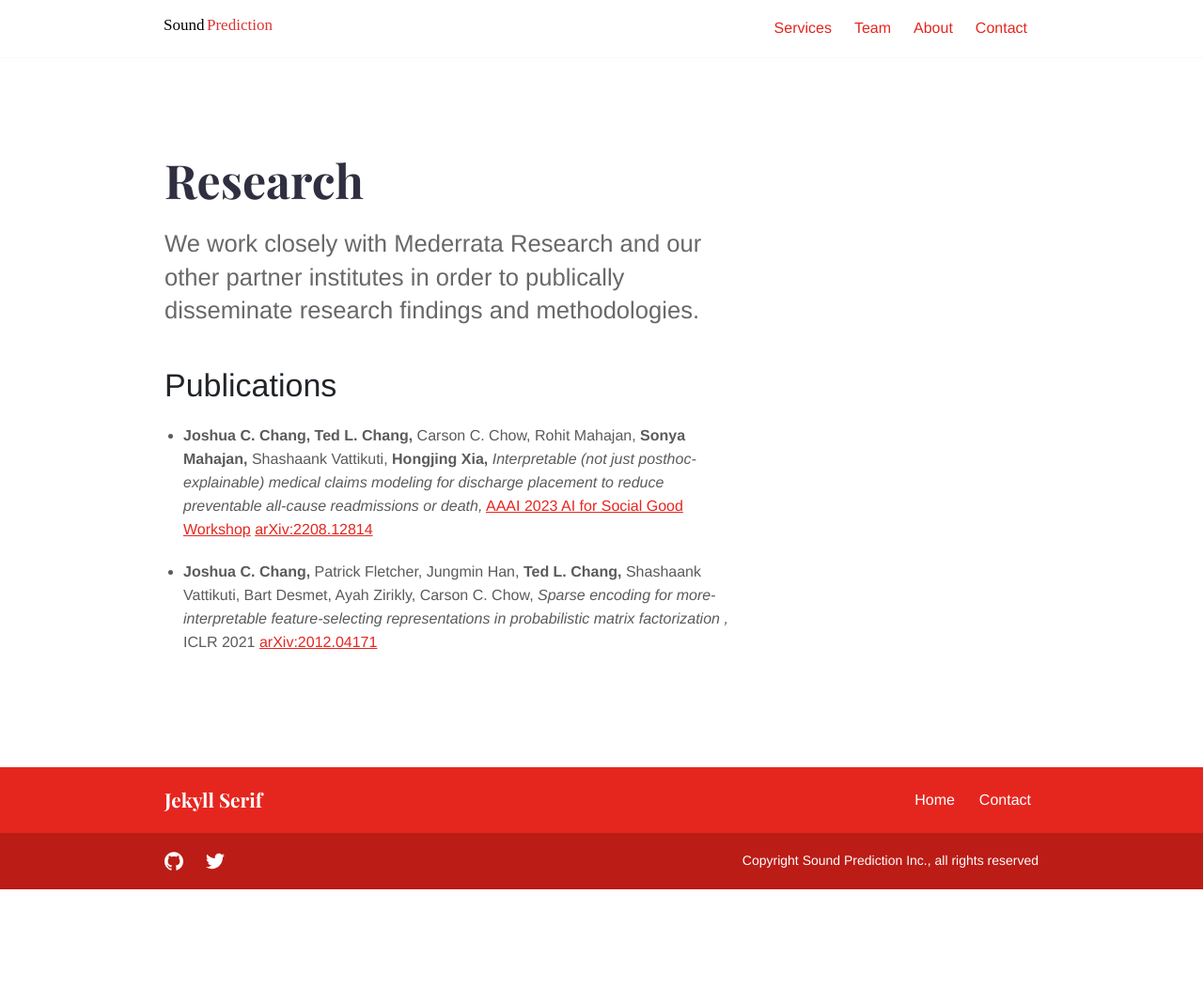
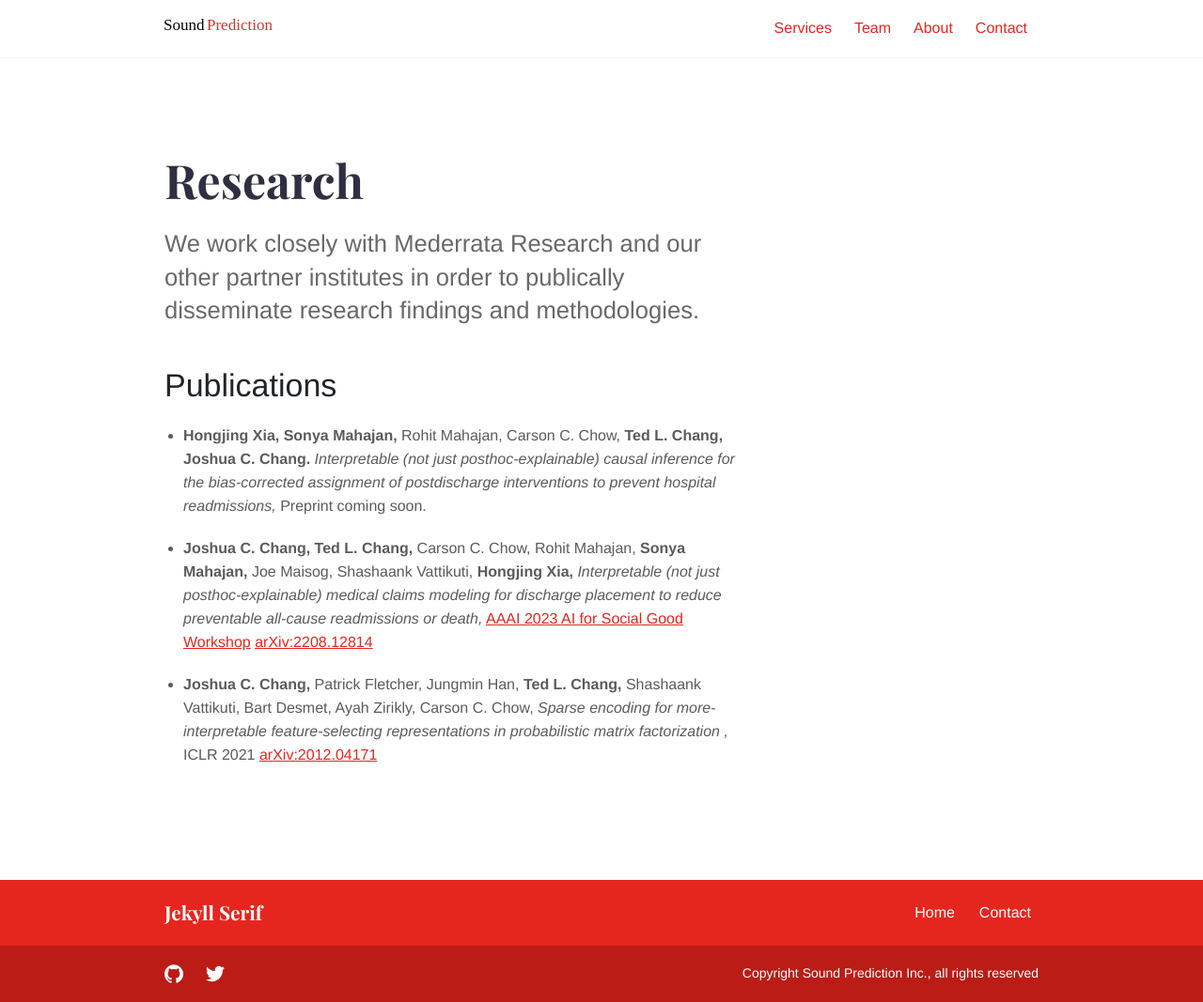
Before and after one commit to soundprediction/soundprediction.github.io, a Jekyll site: the page built from _services/research.md, in a window 1280 px wide. Shown: the whole page at 94% size. Built offline with Jekyll 4.4.1, drawn with Linux system fonts in a browser that asks for light colours; before the commit the page ends 947 px from its top, so only the background shows below that.

```diff
--- a/_services/research.md
+++ b/_services/research.md
@@ -8,7 +8,9 @@ We work closely with Mederrata Research and our other partner institutes in orde
 
 # Publications
 
-* **Joshua C. Chang,** **Ted L. Chang,** Carson C. Chow, Rohit Mahajan, **Sonya Mahajan,** Shashaank Vattikuti, **Hongjing Xia,**  *Interpretable (not just posthoc-explainable) medical claims modeling for discharge placement to reduce preventable all-cause readmissions or death,* [AAAI 2023 AI for Social Good Workshop](https://amulyayadav.github.io/AI4SG2023/)  [arXiv:2208.12814](https://arxiv.org/abs/2208.12814)
+* **Hongjing Xia,** **Sonya Mahajan,** Rohit Mahajan, Carson C. Chow, **Ted L. Chang,** **Joshua C. Chang.**  *Interpretable (not just posthoc-explainable) causal inference for the bias-corrected assignment of postdischarge interventions to prevent hospital readmissions,* Preprint coming soon.
+
+* **Joshua C. Chang,** **Ted L. Chang,** Carson C. Chow, Rohit Mahajan, **Sonya Mahajan,** Joe Maisog, Shashaank Vattikuti, **Hongjing Xia,**  *Interpretable (not just posthoc-explainable) medical claims modeling for discharge placement to reduce preventable all-cause readmissions or death,* [AAAI 2023 AI for Social Good Workshop](https://amulyayadav.github.io/AI4SG2023/)  [arXiv:2208.12814](https://arxiv.org/abs/2208.12814)
 
 * **Joshua C. Chang,** Patrick Fletcher, Jungmin Han, **Ted L. Chang,** Shashaank Vattikuti, Bart Desmet, Ayah Zirikly, Carson C. Chow, *Sparse encoding for more-interpretable feature-selecting representations in probabilistic matrix factorization
 ,* ICLR 2021 [arXiv:2012.04171](https://arxiv.org/abs/2012.04171)
```
